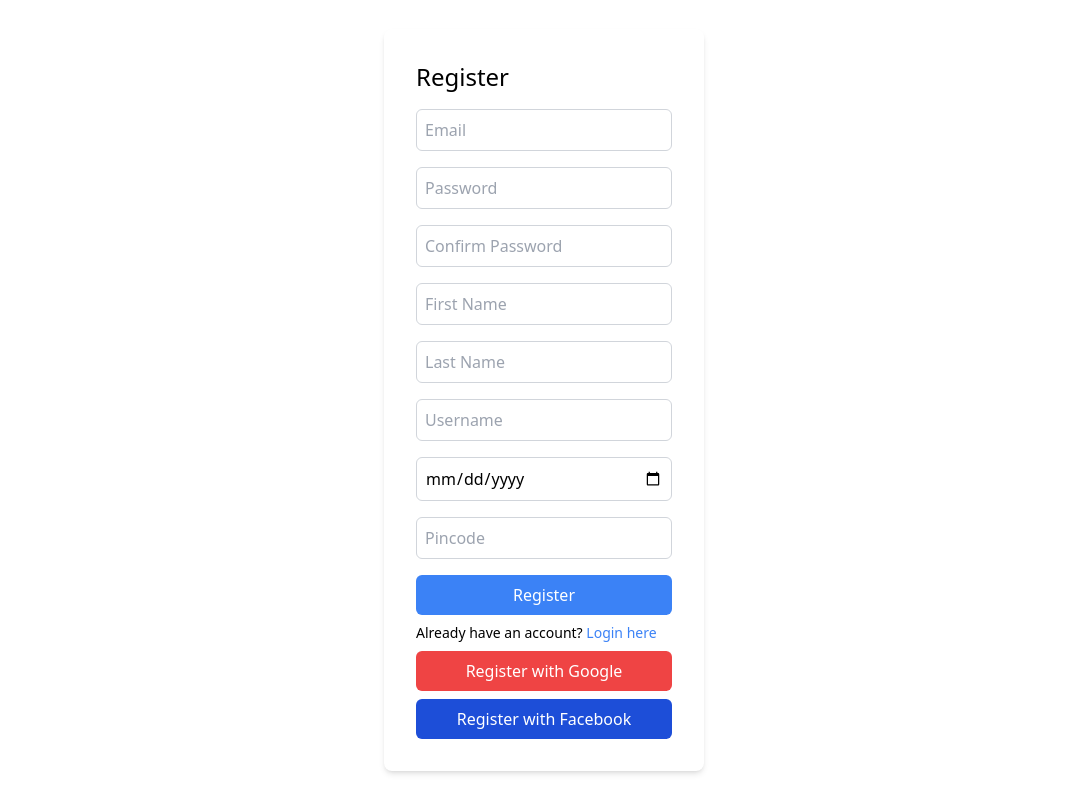
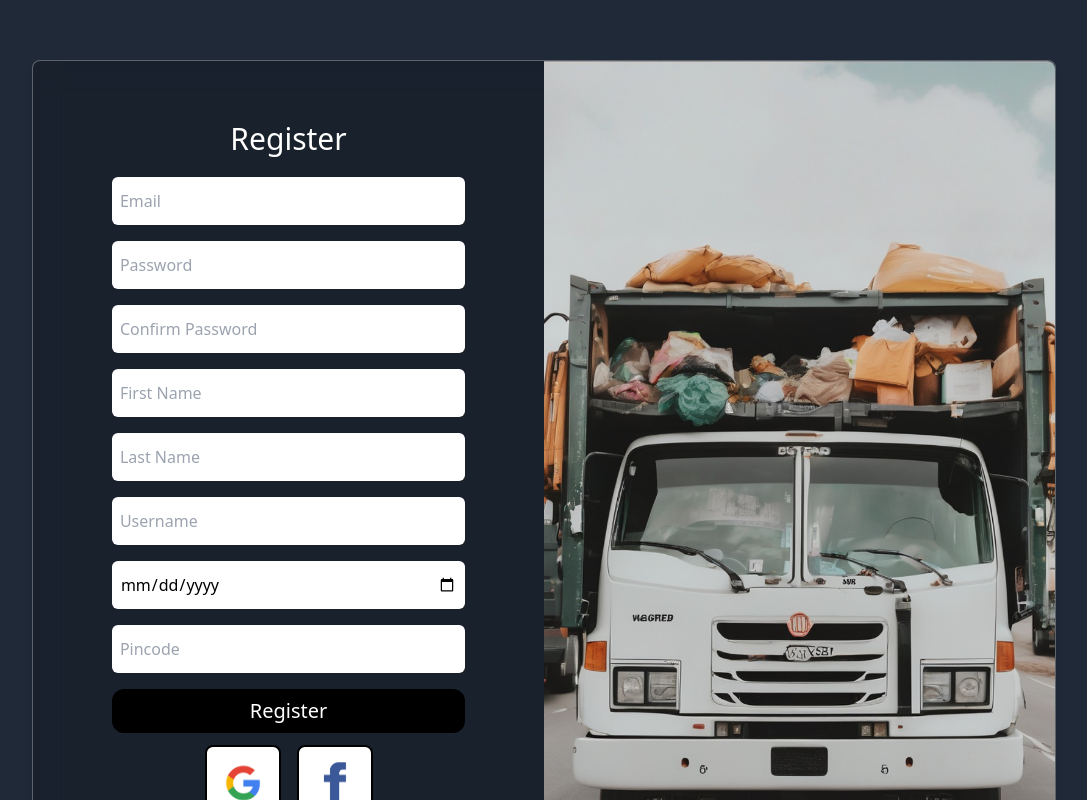
Before and after one commit to yashkanjariyaa/GreenLedger---BoiledRice, a React (Vite) app in the folder frontend/: page /register in a window 1280 px wide. Shown: the top 800 px of the page, without its empty margins (96-1183 px from the left). Built offline with nearby package versions, Linux system fonts and the light colour scheme.

Commit message:
Register page ui fixed

```diff
--- a/frontend/src/pages/Register.jsx
+++ b/frontend/src/pages/Register.jsx
@@ -1,5 +1,8 @@
 import React, { useState, useEffect } from "react";
 import { initializeApp } from "firebase/app";
+import sidebanner from "../assets/Login/sidebanner.jpeg";
+import fb from "../assets/Login/fb.png";
+import google from "../assets/Login/google.webp";
 import {
   getAuth,
   createUserWithEmailAndPassword,
@@ -77,13 +80,12 @@ const Register = () => {
       });
 
       // Now you can redirect to dashboard
-      localStorage.setItem('email', email);
+      localStorage.setItem("email", email);
       navigate("/metamasklogin");
     } catch (error) {
       setError(error.message);
     }
   };
-
 
   const handleLogin = async () => {
     setError(null);
@@ -133,115 +135,135 @@ const Register = () => {
   };
 
   return (
-    <div className="flex justify-center items-center h-screen">
-      <div className="w-80 bg-white p-8 rounded-lg shadow-md">
-        <h2 className="text-2xl mb-4">Register</h2>
-        <div className="mb-4">
+    <div className="flex min-h-[150vh] bg-gray-800 justify-center items-center h-screen bg-cover">
+      <div className="w-[80%]  h-[90%]  flex rounded-lg shadow-md  right">
+
+        <div className="flex h-fit min-h-fit flex-col p-5 mx-auto w-1/2">
+          <h2 className="text-3xl mt-10 mb-5 text-center font-light text-white">
+            Register
+          </h2>
+          <div className="mb-4 flex justify-center">
             <input
               type="email"
               placeholder="Email"
               value={email}
               onChange={(e) => setEmail(e.target.value)}
-            className="w-full p-2 border border-gray-300 rounded-md"
+              className="w-3/4  p-2  rounded-md"
               required
             />
           </div>
-        <div className="mb-4">
+          <div className="mb-4 flex justify-center">
+            {" "}
             <input
               type="password"
               placeholder="Password"
               value={password}
               onChange={(e) => setPassword(e.target.value)}
-            className="w-full p-2 border border-gray-300 rounded-md"
+              className="w-3/4  p-2  rounded-md"
               required
             />
           </div>
-        <div className="mb-4">
+          <div className="mb-4 flex justify-center">
+            {" "}
             <input
               type="password"
               placeholder="Confirm Password"
               value={confirmPassword}
               onChange={(e) => setConfirmPassword(e.target.value)}
-            className="w-full p-2 border border-gray-300 rounded-md"
+              className="w-3/4  p-2  rounded-md"
               required
             />
           </div>
-        <div className="mb-4">
+          <div className="mb-4 flex justify-center">
+            {" "}
             <input
               type="text"
               placeholder="First Name"
               value={firstName}
               onChange={(e) => setFirstName(e.target.value)}
-            className="w-full p-2 border border-gray-300 rounded-md"
+              className="w-3/4  p-2  rounded-md"
               required
             />
           </div>
-        <div className="mb-4">
+          <div className="mb-4 flex justify-center">
+            {" "}
             <input
               type="text"
               placeholder="Last Name"
               value={lastName}
               onChange={(e) => setLastName(e.target.value)}
-            className="w-full p-2 border border-gray-300 rounded-md"
+              className="w-3/4  p-2  rounded-md"
               required
             />
           </div>
-        <div className="mb-4">
+          <div className="mb-4 flex justify-center">
+            {" "}
             <input
               type="text"
               placeholder="Username"
               value={username}
               onChange={(e) => setUsername(e.target.value)}
-            className="w-full p-2 border border-gray-300 rounded-md"
+              className="w-3/4  p-2  rounded-md"
               required
             />
           </div>
-        <div className="mb-4">
+          <div className="mb-4 flex justify-center">
+            {" "}
             <input
               type="date"
               placeholder="Date of Birth"
               value={dob}
               onChange={(e) => setDob(e.target.value)}
-            className="w-full p-2 border border-gray-300 rounded-md"
+              className="w-3/4  p-2  rounded-md"
             />
           </div>
-        <div className="mb-4">
+          <div className="mb-4 flex justify-center">
+            {" "}
             <input
               type="number"
               placeholder="Pincode"
               value={pincode}
               onChange={(e) => setPincode(e.target.value)}
               inputMode="numeric" // Disable spinner controls
-            className="w-full p-2 border border-gray-300 rounded-md"
+              className="w-3/4  p-2  rounded-md"
               required
             />
           </div>
 
           <button
             onClick={handleRegister}
-          className="w-full bg-blue-500 text-white py-2 rounded-md"
+            className="w-3/4  p-2  rounded-xl mx-auto bg-black text-white text-bold text-xl"
           >
             Register
           </button>
-        <p className="text-sm mt-2">
-          Already have an account?{" "}
-          <button className="text-blue-500">
-            <Link to="/login">Login here</Link>
-          </button>
-        </p>
+          <div className="flex mx-auto gap-4 mt-3">
             <button
               onClick={handleGoogleRegister}
-          className="w-full bg-red-500 text-white py-2 rounded-md mt-2"
+              className="border-2 border-black bg-[white] p-2 rounded-lg"
             >
-          Register with Google
+              <img src={google} alt="" className="w-14" />
             </button>
             <button
               onClick={handleFacebookRegister}
-          className="w-full bg-blue-700 text-white py-2 rounded-md mt-2"
+              className="border-2 border-black bg-white p-2 rounded-lg"
             >
-          Register with Facebook
+              <img src={fb} alt="" className="w-14" />
             </button>
+          </div>
+
+          <p className="text-lg  text-center mt-7 text-gray-300">
+            Already have an account?{" "}
+            <button className="">
+              <Link to="/login" className="font-bold">Login here</Link>
+            </button>
+          </p>
           {error && <p className="text-red-500 mt-4">{error}</p>}
+        </div>
+
+        <div
+          className="w-1/2  h-full bg-cover bg-center rounded-r-lg"
+          style={{ backgroundImage: `url(${sidebanner})` }}
+        ></div>
       </div>
     </div>
   );
```
Lines whose indentation alone changed are shown as unchanged.
